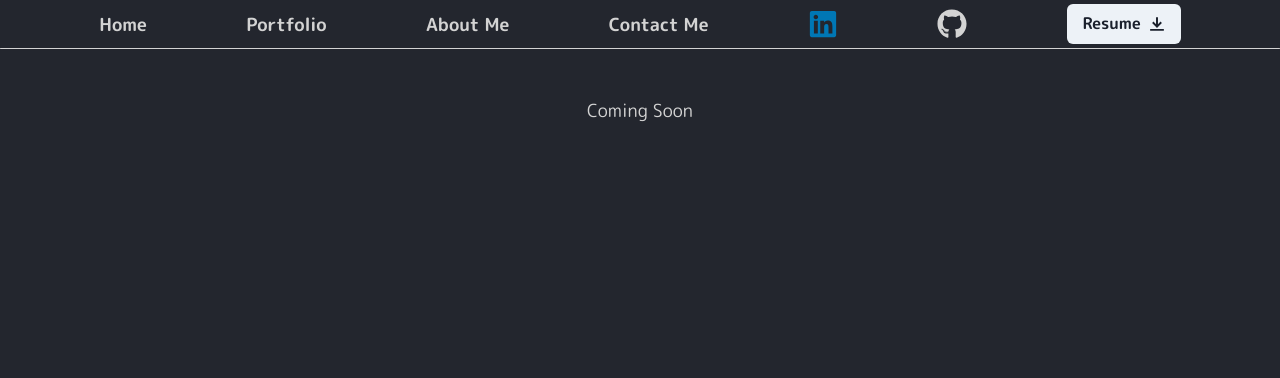
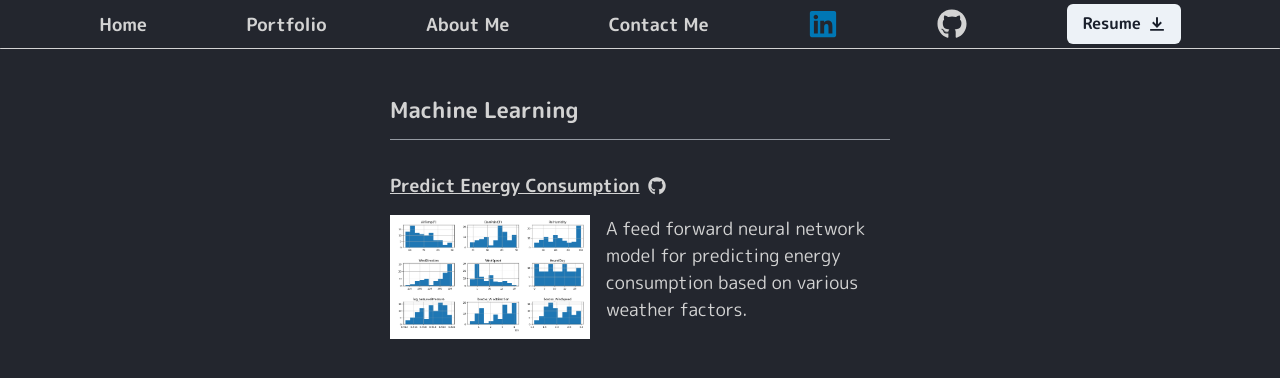
Before and after one commit to jacktorrealba/jt-website, a Next.js app: page /Portfolio in a window 1280 px wide. Shown: the top 378 px of the page. Built offline with nearby package versions, Linux system fonts and the light colour scheme.

Commit message:
added first ml project to portfolio

```diff
--- a/app/Portfolio/page.js
+++ b/app/Portfolio/page.js
@@ -1,17 +1,50 @@
 'use client'
 import PageTransition from "@/components/page-transition"
-import { Text, Center, Box } from "@chakra-ui/react"
+import { Text, Center, Box, Heading, ChakraProvider, Image, Link, Divider } from "@chakra-ui/react"
+import { useState } from "react"
+import { FaBold, FaBrain, FaGithub } from "react-icons/fa"
 
 export default function Portfolio() {
+
     return (
         <>
+        <ChakraProvider>
             <PageTransition>
                 <Center>
-                    <Box mt='3rem'>
-                        <Text color='#d3d3d3' fontSize='18px'>Coming Soon</Text>
+                    <Box justifyContent='start' width='500px' id='portfolioContainer'>
+                        <Box w='100%' mt='3rem' mb='3rem' color='#d3d3d3'>
+                            <Heading display='flex' size='sm' text='true' fontSize='22px' fontFamily='M PLUS Rounded 1c' width='auto' >
+                                Machine Learning
+                            </Heading>
+
+                            <Divider mt='1rem'/>
+
+                            <Box>
+
+                                <Box display='inline-flex' className="project-name" color='#d3d3d3'>
+
+                                    <Link textDecoration='underline' fontWeight='bold' href="https://github.com/jacktorrealba/clean-weather-energy" target="_blank" rel="noreferrer">
+                                        Predict Energy Consumption
+                                    </Link>
+
+                                    <Link href="https://github.com/jacktorrealba/clean-weather-energy" target="_blank" rel="noreferrer" mt='auto' mb='auto' mr='auto' pl='0.5rem'>
+                                        <FaGithub color="#d3d3d3"/>
+                                    </Link>
+
+                                </Box>
+
+                                <Box className="image-plus-desc" width='fit-content' display='flex'>
+                                    <Image id='ffnn' alt="ffnn" src="./df_hist_FE.png" width='200px' objectFit='cover'/>
+                                    <Text className="project-description">A feed forward neural network model for predicting energy consumption based on various weather factors.</Text>
+                                </Box>
+
+                            </Box>
+
+                        </Box>
                     </Box>
                 </Center>
             </PageTransition>
+        </ChakraProvider>
         </>
     )
 }
--- a/app/globals.css
+++ b/app/globals.css
@@ -160,6 +160,21 @@ body {
   margin-top: 2rem;
 }
 
+.project-name {
+  text-wrap: nowrap;
+  width: 100%;
+  font-size: 18px;
+  margin-top: 2rem;
+  margin-bottom: 1rem;
+}
+
+.project-description {
+  width: 100%;
+  text-align: left;
+  font-size: 18px;
+  padding-left: 1rem;
+}
+
 h4 {
   text-align:left;
   text-decoration: underline ;
@@ -186,6 +201,7 @@ h4 {
 #githubIcon:hover {
   fill: white;
 }
+
 
 
 @media screen and (width < 590px){
@@ -231,7 +247,6 @@ h4 {
 
 }
 
-
 @media screen and (width <= 740px) {
   .navbar-box {
     width: 100% !important;
@@ -263,6 +278,10 @@ h4 {
     display: block !important;
   }
 
+  .pet-img-box {
+    margin-top: 1.5rem;
+  }
+
   #name {
     padding-right: 1rem;
   }
@@ -274,4 +293,48 @@ h4 {
     padding-left: 1rem;
     padding-right: 1rem;
   }
+
+  #portfolioContainer {
+    width: 100%;
+    padding-left: 1rem;
+    padding-right: 1rem;
+  }
+
+  .image-plus-desc{
+    display: block !important;
+  }
+
+  .project-description {
+    padding:0
+  }
+
+  #ffnn {
+    width: 100%;
+  }
+
+  .project-description {
+    margin-top: 1rem;
+  }
+
+  .project-name{
+    display: block;
+    flex-wrap: wrap;
+  }
+
+  .image-plus-desc{
+    flex-wrap: wrap;
+  }
+
 }
+
+@media screen and (width <= 317px) {
+
+  .project-name{
+    font-size: 15px;
+  }
+
+  .project-description {
+    font-size: 15px;
+  }
+
+}
```
Also changed, not shown: app/AboutMe/page.js (+2 -2 lines), public/df_hist.png (added), public/df_hist_FE.png (added).
